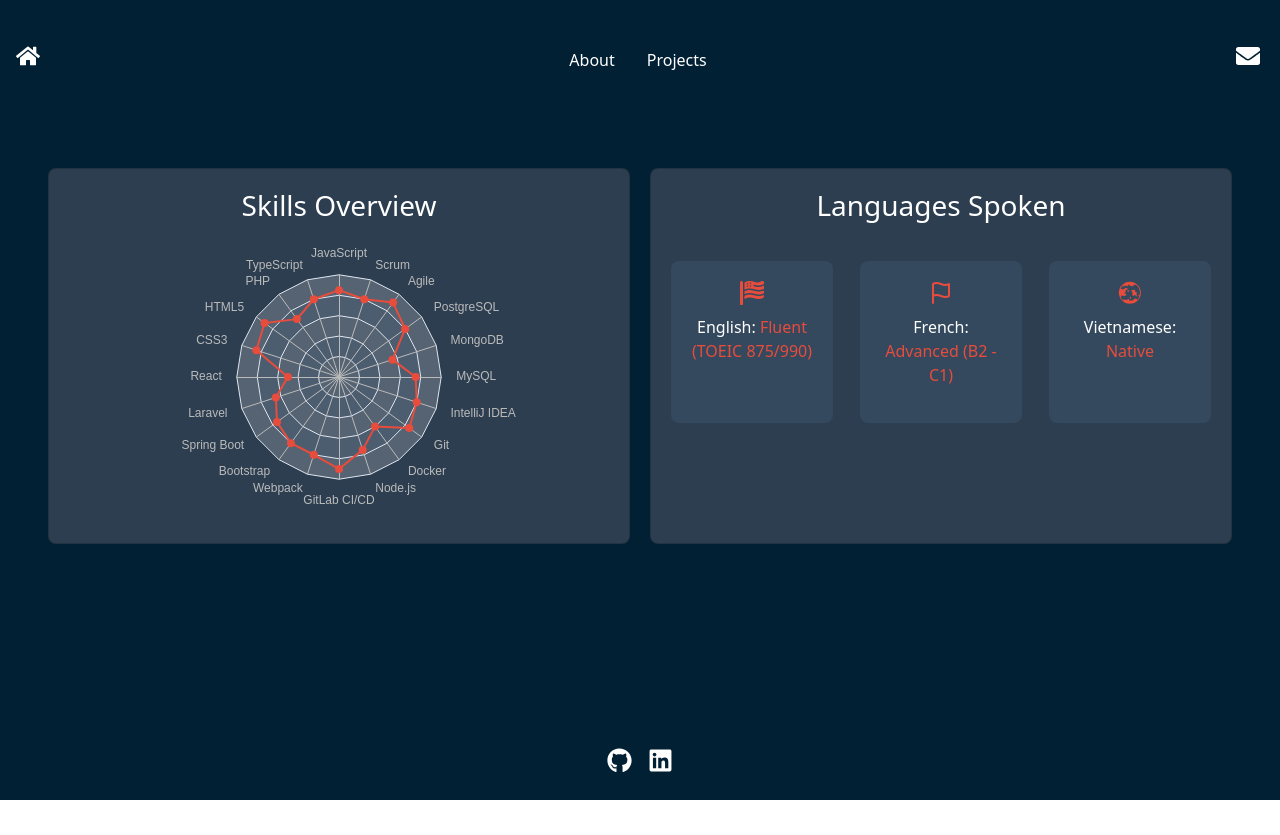
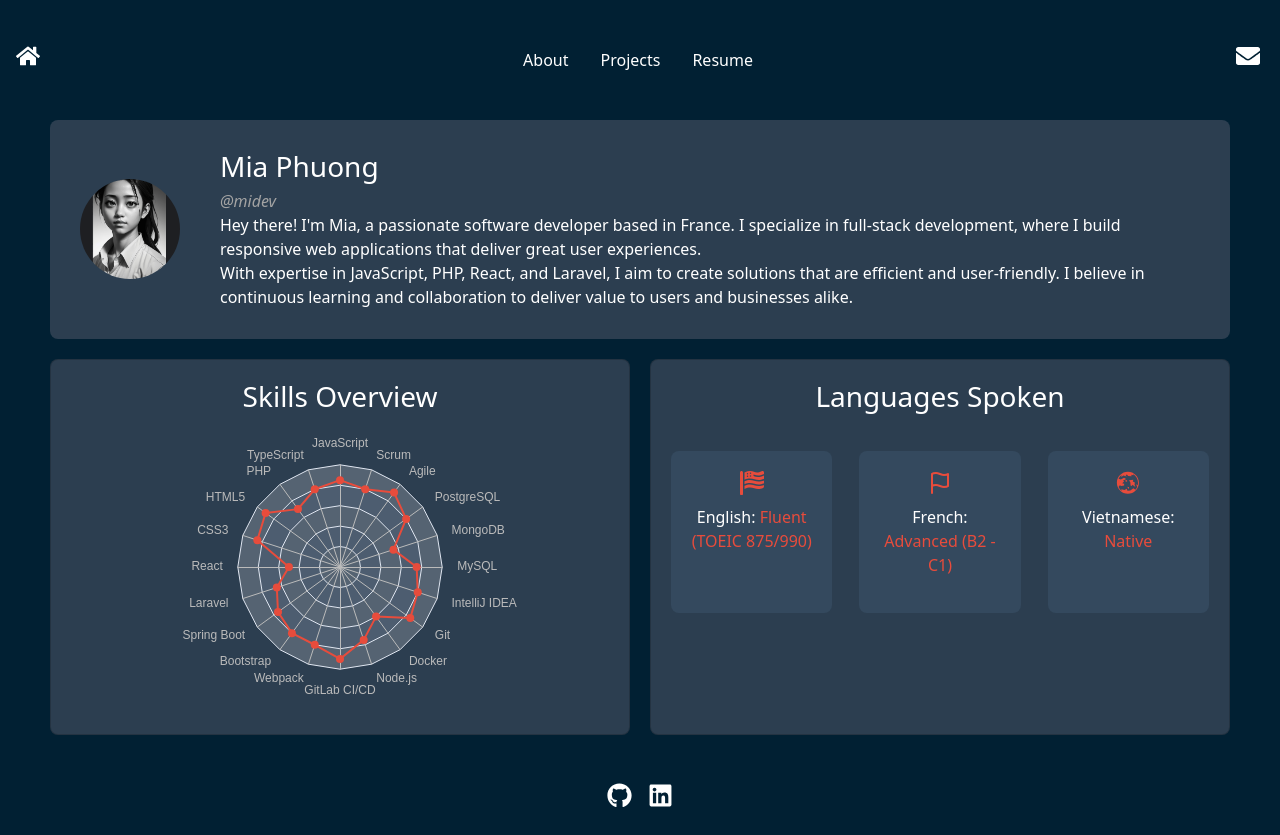
Before and after one commit to tamipu/portfolio, a React (Create React App) app: page /about in a window 1280 px wide. Before the commit the page ends 800 px from the top, so only its background shows below. Built offline with nearby package versions, Linux system fonts and the light colour scheme.

Commit message:
modified menu

```diff
--- a/src/App.tsx
+++ b/src/App.tsx
@@ -1,9 +1,9 @@
 import React from 'react';
 import './App.css';
-import Header from './components/Header';
-import Hero from './components/Hero';
+import Header from './components/header/Header';
+import Hero from './components/hero/Hero';
 import { BrowserRouter as Router, Route, Routes } from 'react-router-dom';
-import Footer from './components/Footer';
+import Footer from './components/footer/Footer';
 import About from './components/about/About';
 import ProjectsList from "./components/projects/ProjectsList";
 
--- a/src/components/Header.tsx
+++ /dev/null
@@ -1,27 +0,0 @@
-import React from 'react';
-import { FaHome, FaEnvelope } from 'react-icons/fa';
-import { Link } from 'react-router-dom';
-
-const Header: React.FC = () => {
-    return (
-        <header className="d-flex justify-content-between align-items-center p-3" style={{height: '15vh'}}>
-            <div className="d-flex align-items-center">
-                <Link className="nav-link text-white" to="/"><FaHome className="text-white h4" /></Link>
-            </div>
-            <nav className="mx-auto">
-                <ul className="nav justify-content-center">
-                    <li className="nav-item">
-                        <Link className="nav-link text-white" to="/about">About</Link>                    </li>
-                    <li className="nav-item">
-                        <Link className="nav-link text-white" to="/projects">Projects</Link>                    </li>
-                </ul>
-            </nav>
-            <div>
-                <FaEnvelope className="text-white h4 me-1" href="#contact"/>
-
-            </div>
-        </header>
-    );
-};
-
-export default Header;
--- /dev/null
+++ b/src/components/about/About.css
@@ -0,0 +1,56 @@
+/* Main Profile Section */
+.profile-section {
+    margin: 0 50px;
+    padding: 30px;
+    background-color: #2c3e50;
+    border-radius: 8px;
+    display: flex;
+    align-items: center;
+    justify-content: space-between;
+}
+
+.profile-img {
+    border-radius: 50%;
+    width: 100px;
+    height: 100px;
+    object-fit: cover;
+    margin-right: 20px;
+}
+
+.profile-text {
+    flex: 1;
+    margin-left: 20px;
+    color: #ffffff;
+}
+
+.profile-text h3 {
+    margin-bottom: 5px;
+}
+
+.profile-text p {
+    margin: 0;
+}
+
+.profile-text .username {
+    font-style: italic;
+    color: #a3a3a3;
+}
+
+/* Skills and Language Section */
+.skills-languages-section {
+    height: 100%;
+    margin: 20px 50px;
+}
+
+.skills-languages-section .section-content {
+    height: auto;
+    display: flex;
+    justify-content: center;
+    align-items: center;
+    gap: 20px;
+}
+
+.skills-languages-section .section-item {
+    flex: 1;
+    height: 47vh;
+}
--- a/src/components/about/About.tsx
+++ b/src/components/about/About.tsx
@@ -1,27 +1,48 @@
 import React from 'react';
 import RadarChartSkills from './skills/SkillsChart';
 import LanguagesCard from './languages/LanguagesCard';
+import './About.css';
 
 const About: React.FC = () => {
     return (
-        <div style={{height: '75vh'}}>
-            <section className="p-5 text-center"
-                     style={{
-                         height: 'auto',
-                         display: 'flex',
-                         justifyContent: 'center',
-                         alignItems: 'center',
-                         gap: '20px'
-                     }}>
-                <div style={{flex: 1, height: '47vh'}}>
-                    <RadarChartSkills/>
+        <div>
+            {/* Main Profile Section */}
+            <div className="profile-section">
+                <img
+                    src="/photo.png"
+                    alt="Profile"
+                    className="profile-img"
+                />
+
+                <div className="profile-text">
+                    <h3>Mia Phuong</h3>
+                    <p className="username">@midev</p>
+                    <p>
+                        Hey there! I'm Mia, a passionate software developer based in France. I
+                        specialize in full-stack development, where I build responsive web applications that deliver
+                        great user experiences.
+                    </p>
+                    <p>
+                        With expertise in JavaScript, PHP, React, and Laravel, I aim to create solutions that are
+                        efficient and user-friendly. I believe in continuous learning and collaboration to deliver value
+                        to users and businesses alike.
+                    </p>
                 </div>
-                <div style={{flex: 1, height: '47vh'}}>
-                    <LanguagesCard/>
-                </div>
-            </section>
+            </div>
+
+            {/* Skill and Language Section */}
+            <div className="skills-languages-section">
+                <section className="section-content">
+                    <div className="section-item">
+                        <RadarChartSkills/>
+                    </div>
+                    <div className="section-item">
+                        <LanguagesCard/>
+                    </div>
+                </section>
+            </div>
         </div>
-);
+    );
 };
 
 export default About;
--- /dev/null
+++ b/src/components/header/Header.css
@@ -0,0 +1,24 @@
+.nav-link {
+    position: relative;
+    text-decoration: none;
+    color: white;
+}
+
+.nav-link::after {
+    content: '';
+    display: block;
+    height: 2px;
+    width: 0;
+    background: #e74c3c;
+    transition: width 0.3s;
+    position: absolute;
+    left: 50%;
+    bottom: -5px;
+    transform: translateX(-50%);
+}
+
+.nav-link:hover::after,
+.nav-link:focus::after,
+.nav-link.active::after {
+    width: 100%;
+}
--- /dev/null
+++ b/src/components/header/Header.tsx
@@ -0,0 +1,42 @@
+import React from 'react';
+import { FaHome, FaEnvelope } from 'react-icons/fa';
+import { Link } from 'react-router-dom';
+import './Header.css';
+
+const Header: React.FC = () => {
+    return (
+        <header className="d-flex justify-content-between align-items-center p-3" style={{ height: '15vh' }}>
+            <div className="d-flex align-items-center">
+                <Link className="nav-link text-white" to="/">
+                    <FaHome className="text-white h4" />
+                </Link>
+            </div>
+            <nav className="mx-auto">
+                <ul className="nav justify-content-center">
+                    <li className="nav-item">
+                        <Link className="nav-link text-white" to="/about">
+                            About
+                        </Link>
+                    </li>
+                    <li className="nav-item">
+                        <Link className="nav-link text-white" to="/projects">
+                            Projects
+                        </Link>
+                    </li>
+                    <li className="nav-item">
+                        <a className="nav-link text-white" href="https://drive.google.com/drive/folders/1h_hwcz3izG8CL3q57YbDNTkuPM2xwoUE?usp=share_link" target="_blank" rel="noopener noreferrer">
+                            Resume
+                        </a>
+                    </li>
+                </ul>
+            </nav>
+            <div>
+                <Link className="nav-link text-white" to="/contact">
+                    <FaEnvelope className="text-white h4 me-1" />
+                </Link>
+            </div>
+        </header>
+    );
+};
+
+export default Header;
--- a/src/components/projects/ProjectsList.tsx
+++ b/src/components/projects/ProjectsList.tsx
@@ -6,7 +6,7 @@ const ProjectsList: React.FC = () => {
         <>
             <div
                 style={{padding: '15px', height: '100%'}}>
-                <h3 style={{color: '#ffffff', textAlign: 'left'}}>Some Projects</h3>
+                <h3 style={{color: '#ffffff', textAlign: 'left'}}>Featured Projects</h3>
             </div>
             <div className="projects-grid" style={{height: '75vh'}}>
                 <ProjectCard
--- a/src/index.css
+++ b/src/index.css
@@ -11,35 +11,9 @@
   padding: 50px 0;
 }
 
-.avatar {
-  width: 150px;
-  height: 150px;
-  border-radius: 50%;
-}
-
-.projects {
-  padding: 20px;
-}
-
-.project-card {
-  border: 1px solid #ccc;
-  padding: 15px;
-  margin: 10px 0;
-}
-
-.tech-stack {
-  display: flex;
-  gap: 10px;
-}
-
 .footer {
   text-align: center;
   padding: 20px;
   background-color: #282c34;
   color: white;
 }
-
-.social-icons a {
-  margin: 0 10px;
-  color: white;
-}
```
Also changed, not shown: src/components/ExperienceCard.css (deleted, +0 -45 lines), src/components/ExperienceCard.tsx (deleted, +0 -34 lines), src/components/footer/Footer.tsx (renamed from src/components/Footer.tsx), src/components/hero/Hero.tsx (renamed from src/components/Hero.tsx).
